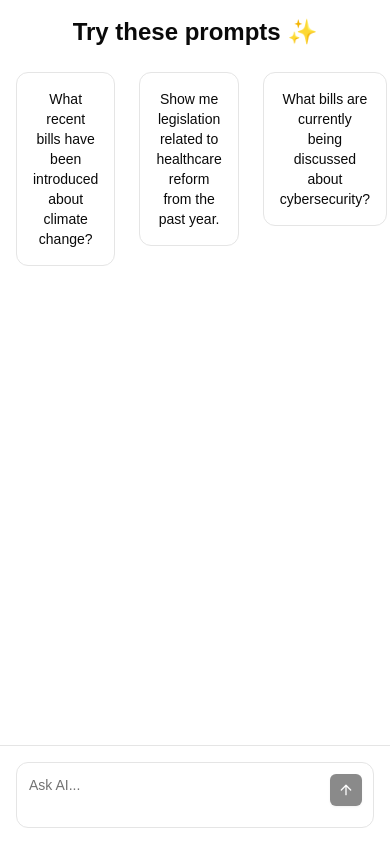
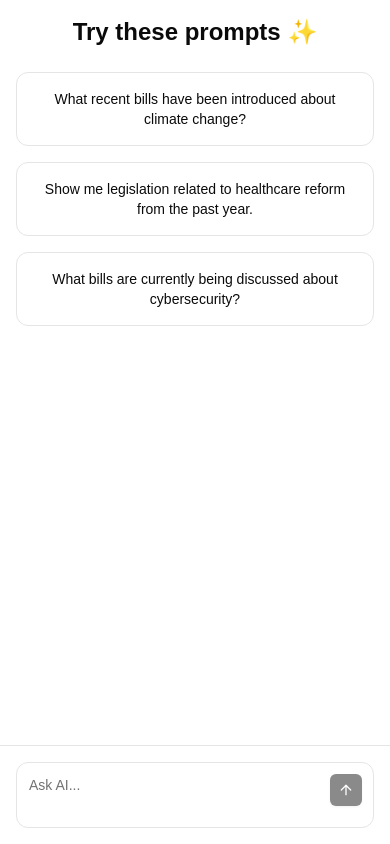
Before and after one commit to rammat10/gov-search, a Next.js app: page / in a window 390 px wide. Built offline with nearby package versions, Linux system fonts and the light colour scheme.

Commit message:
stack suggestions vertical on mobile

```diff
--- a/components/ui/prompt-suggestions.tsx
+++ b/components/ui/prompt-suggestions.tsx
@@ -12,7 +12,7 @@ export function PromptSuggestions({
   return (
     <div className="space-y-6">
       <h2 className="text-center text-2xl font-bold">{label}</h2>
-      <div className="flex gap-6 text-sm">
+      <div className="flex flex-col gap-4 md:flex-row md:gap-6 text-sm">
         {suggestions.map((suggestion) => (
           <button
             key={suggestion}
```
